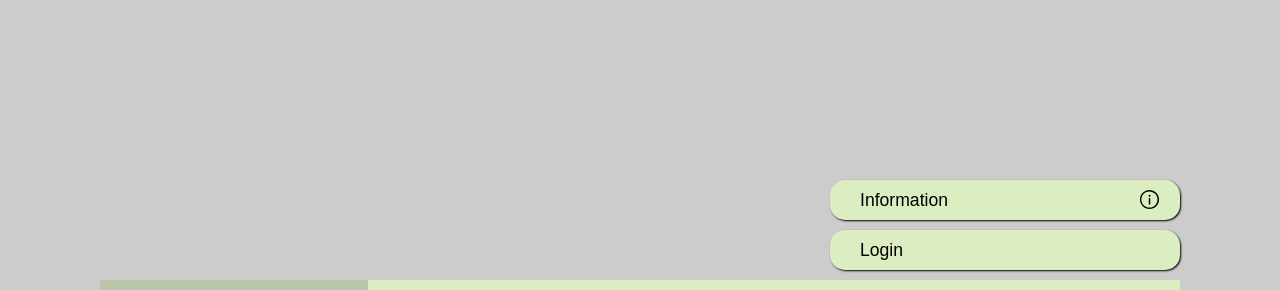
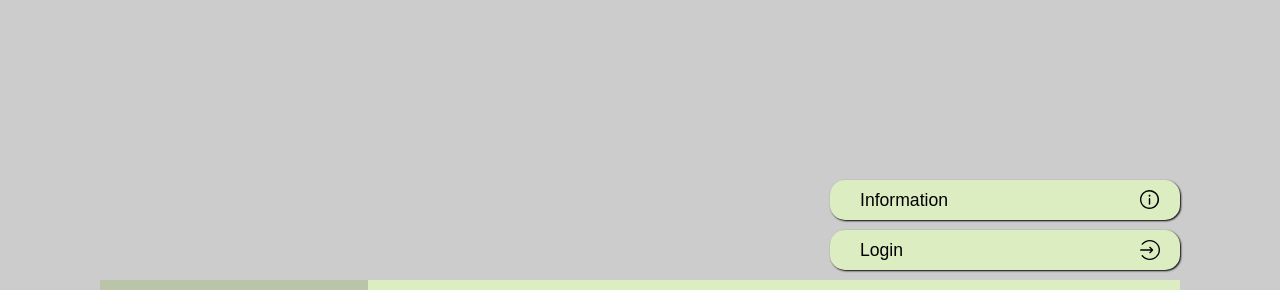
Before and after one commit to s-kond/capstone-cook4all, a React (Create React App) app: page / in a window 1280 px wide. Both pictures are taken after a click on the button "Account". Shown: the part 440-730 px from the top of the page. Built offline with nearby package versions, Linux system fonts and the light colour scheme.

Commit message:
add login icon

```diff
--- a/src/components/NavBar.js
+++ b/src/components/NavBar.js
@@ -13,8 +13,12 @@ import { UserContext } from "../util/UserContext";
 export default function NavBar() {
   const [isInfoModalOpen, setIsInfoModalOpen] = useState(false);
   const [showTopBtn, setShowTopBtn] = useState(false);
-  const { isProfileMenuOpen, setIsProfileMenuOpen, changesCounter } =
-    useContext(UserContext);
+  const {
+    isLoggedIn,
+    isProfileMenuOpen,
+    setIsProfileMenuOpen,
+    changesCounter,
+  } = useContext(UserContext);
 
   useEffect(() => {
     window.addEventListener("scroll", () => {
@@ -55,7 +59,7 @@ export default function NavBar() {
           onClick={() => setIsProfileMenuOpen(!isProfileMenuOpen)}
         >
           <img src={userIcon} alt="user" />
-          {changesCounter > 0 && !isProfileMenuOpen && (
+          {changesCounter > 0 && !isProfileMenuOpen && isLoggedIn && (
             <ChangeIcon>{changesCounter}</ChangeIcon>
           )}
           <p>Account</p>
--- a/src/components/ProfileMenu.js
+++ b/src/components/ProfileMenu.js
@@ -6,6 +6,7 @@ import deleteIcon from "../assets/icons/ei_trash.svg";
 import saveIcon from "../assets/icons/ic_round-save-alt.svg";
 import infoIcon from "../assets/icons/info-regular.svg";
 import logoutIcon from "../assets/icons/logout-outlined.svg";
+import loginIcon from "../assets/icons/uiw_login.svg";
 
 export default function ProfileMenu({
   isProfileMenuOpen,
@@ -36,7 +37,12 @@ export default function ProfileMenu({
     <>
       {isProfileMenuOpen && (
         <ButtonContainer>
-          {!isLoggedIn && <button onClick={goToLogin}>Login</button>}
+          {!isLoggedIn && (
+            <button onClick={goToLogin}>
+              <p>Login</p>
+              <img src={loginIcon} alt="go to login" />
+            </button>
+          )}
           {isLoggedIn && (
             <LogoutButton type="button" onClick={handleLogoutAndClose}>
               <p>Logout</p>
```
Also changed, not shown: src/assets/icons/uiw_login.svg (added).
